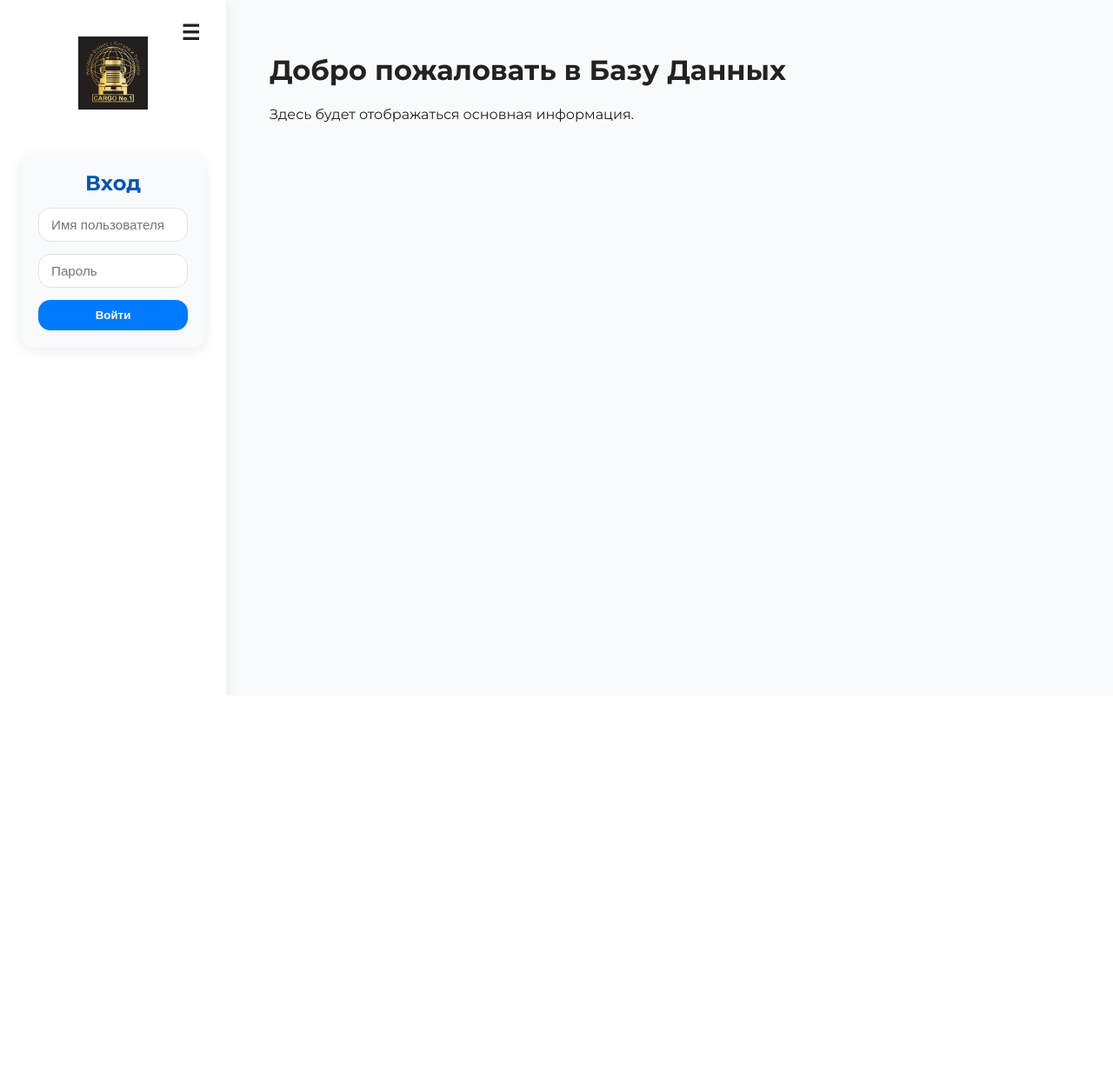
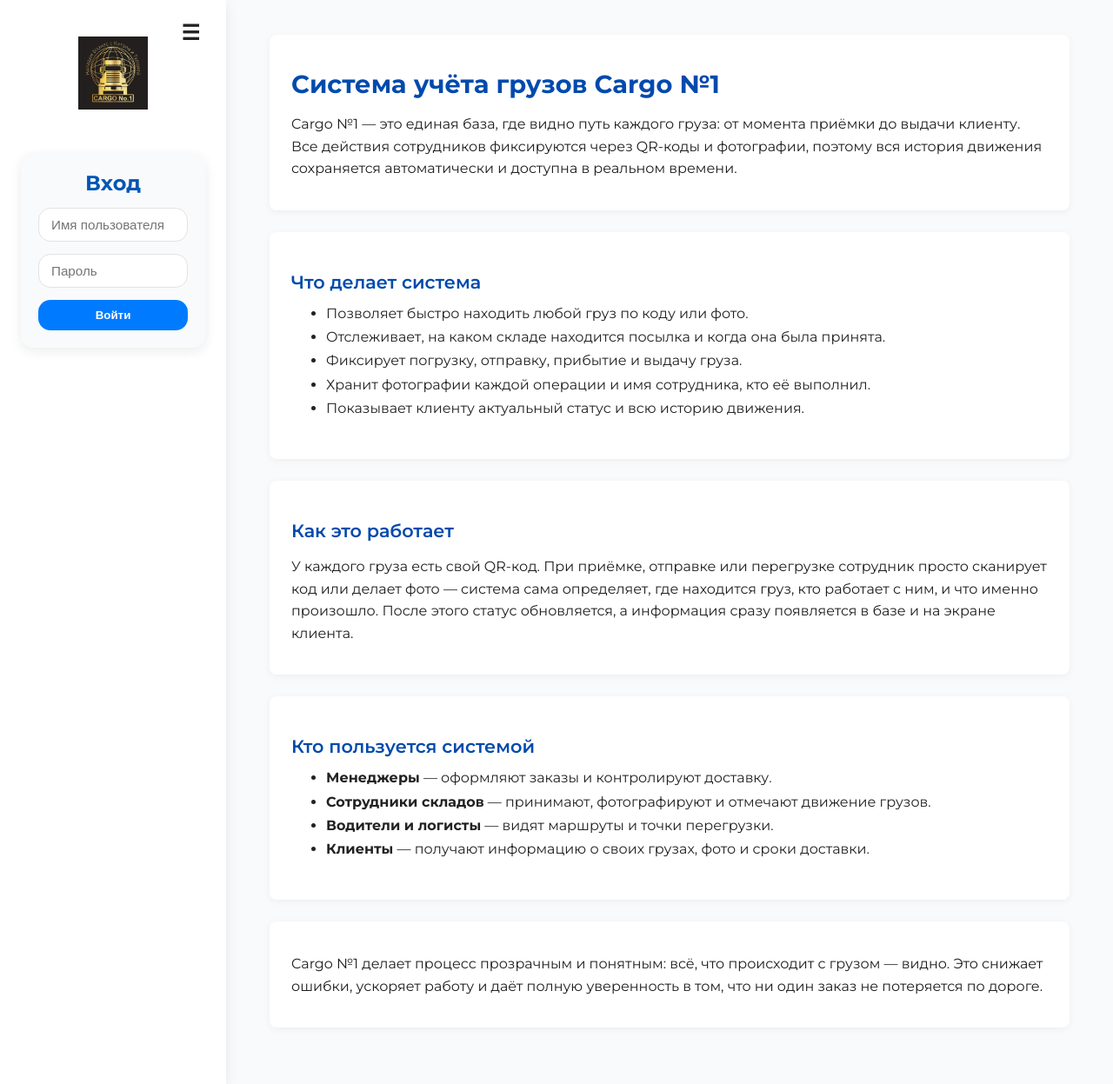
Before and after one commit to Aalam2000/cargo, a Django app: page / in a window 1280 px wide. Shown: the whole page at 87% size. Before the commit the page ends 800 px from the top, so only its background shows below. Run offline with Django 4.2, Linux system fonts and the light colour scheme.

Commit message:
Обновлены index.html

```diff
--- a/web/static/css/base.css
+++ b/web/static/css/base.css
@@ -487,3 +487,41 @@ button:hover, .btn:hover {
         font-size: 1rem;
     }
 }
+
+/* === Главная страница Cargo №1 === */
+
+.page-title {
+    color: #004aad;
+    font-size: 1.8rem;
+    font-weight: 700;
+    margin-bottom: 15px;
+}
+
+.section-title {
+    color: #004aad;
+    font-size: 1.3rem;
+    font-weight: 600;
+    margin: 25px 0 10px 0;
+}
+
+.text {
+    font-size: 1rem;
+    color: #1f1f1f;
+    line-height: 1.6;
+    margin-bottom: 15px;
+}
+
+.list {
+    margin: 10px 0 25px 20px;
+    padding-left: 20px;
+    line-height: 1.7;
+    color: #222;
+}
+
+.info-block, .intro-block, .summary-block {
+    background: #fff;
+    border-radius: 8px;
+    box-shadow: 0 2px 8px rgba(0, 0, 0, 0.05);
+    padding: 20px 25px;
+    margin-bottom: 25px;
+}
--- a/web/templates/index.html
+++ b/web/templates/index.html
@@ -2,6 +2,55 @@
 {% load static %}
 
 {% block content %}
-<h1>Добро пожаловать в Базу Данных</h1>
-<p>Здесь будет отображаться основная информация.</p>
+<div class="right-panel">
+
+  <div class="intro-block">
+    <h1 class="page-title">Система учёта грузов Cargo №1</h1>
+    <p class="text">
+      Cargo №1 — это единая база, где видно путь каждого груза: от момента приёмки до выдачи клиенту.
+      Все действия сотрудников фиксируются через QR-коды и фотографии, поэтому вся история
+      движения сохраняется автоматически и доступна в реальном времени.
+    </p>
+  </div>
+
+  <div class="info-block">
+    <h2 class="section-title">Что делает система</h2>
+    <ul class="list">
+      <li>Позволяет быстро находить любой груз по коду или фото.</li>
+      <li>Отслеживает, на каком складе находится посылка и когда она была принята.</li>
+      <li>Фиксирует погрузку, отправку, прибытие и выдачу груза.</li>
+      <li>Хранит фотографии каждой операции и имя сотрудника, кто её выполнил.</li>
+      <li>Показывает клиенту актуальный статус и всю историю движения.</li>
+    </ul>
+  </div>
+
+  <div class="info-block">
+    <h2 class="section-title">Как это работает</h2>
+    <p class="text">
+      У каждого груза есть свой QR-код. При приёмке, отправке или перегрузке сотрудник просто
+      сканирует код или делает фото — система сама определяет, где находится груз, кто работает
+      с ним, и что именно произошло. После этого статус обновляется, а информация сразу
+      появляется в базе и на экране клиента.
+    </p>
+  </div>
+
+  <div class="info-block">
+    <h2 class="section-title">Кто пользуется системой</h2>
+    <ul class="list">
+      <li><b>Менеджеры</b> — оформляют заказы и контролируют доставку.</li>
+      <li><b>Сотрудники складов</b> — принимают, фотографируют и отмечают движение грузов.</li>
+      <li><b>Водители и логисты</b> — видят маршруты и точки перегрузки.</li>
+      <li><b>Клиенты</b> — получают информацию о своих грузах, фото и сроки доставки.</li>
+    </ul>
+  </div>
+
+  <div class="summary-block">
+    <p class="text">
+      Cargo №1 делает процесс прозрачным и понятным: всё, что происходит с грузом — видно.
+      Это снижает ошибки, ускоряет работу и даёт полную уверенность в том,
+      что ни один заказ не потеряется по дороге.
+    </p>
+  </div>
+
+</div>
 {% endblock %}
```
Also changed, not shown: README.md.
